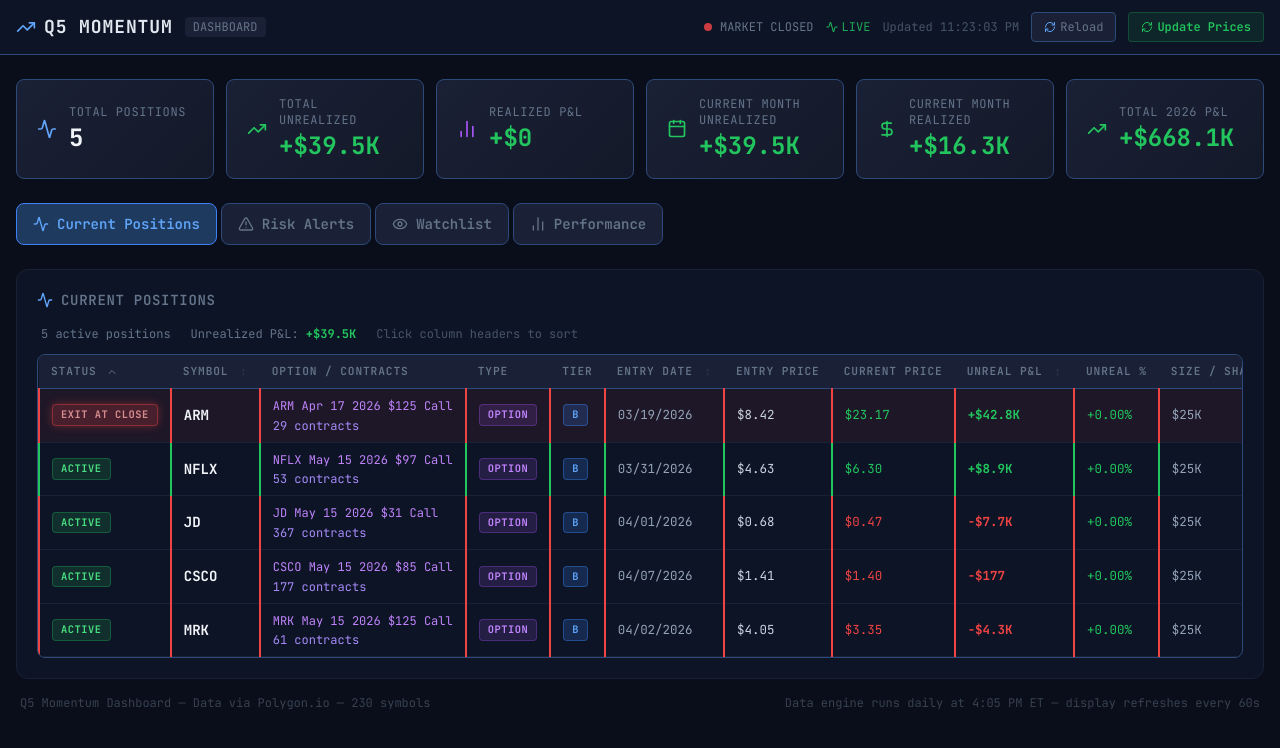
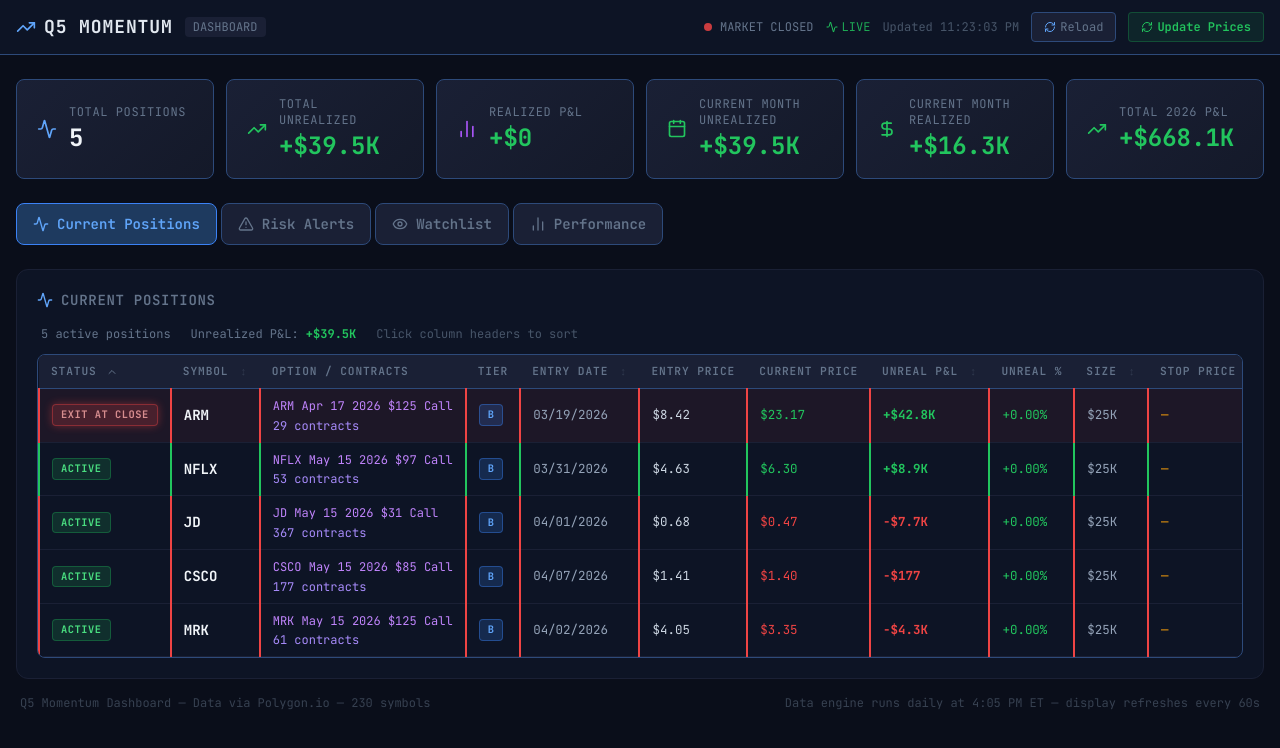
Before and after one commit to ztariff/q5-momentum-dashboard, a Next.js app: page / in a window 1280 px wide. Shown: the top 748 px of the page. Built offline with nearby package versions, Linux system fonts and the light colour scheme.

Commit message:
Remove Type column, rename Size/Shares to Size

```diff
--- a/components/PositionsTable.tsx
+++ b/components/PositionsTable.tsx
@@ -248,14 +248,13 @@
                 <th onClick={() => handleSort('status')}>Status <SortIcon col="status" /></th>
                 <th onClick={() => handleSort('symbol')}>Symbol <SortIcon col="symbol" /></th>
                 <th>Option / Contracts</th>
-                <th>Type</th>
                 <th>Tier</th>
                 <th onClick={() => handleSort('entry_date')}>Entry Date <SortIcon col="entry_date" /></th>
                 <th>Entry Price</th>
                 <th>Current Price</th>
                 <th onClick={() => handleSort('unrealized_pnl')}>Unreal P&L <SortIcon col="unrealized_pnl" /></th>
                 <th>Unreal %</th>
-                <th onClick={() => handleSort('position_size')}>Size / Shares <SortIcon col="position_size" /></th>
+                <th onClick={() => handleSort('position_size')}>Size <SortIcon col="position_size" /></th>
                 <th>Stop Price</th>
                 <th>Dist to Stop</th>
                 <th onClick={() => handleSort('days_remaining')}>Days Rem <SortIcon col="days_remaining" /></th>
@@ -309,13 +308,6 @@
                       ) : (
                         <span style={{ color: '#374151' }}>—</span>
                       )}
-                    </td>
-
-                    {/* Type */}
-                    <td>
-                      <span className={getInstrumentBadge(pos.instrument)}>
-                        {getInstrumentLabel(pos.instrument)}
-                      </span>
                     </td>
 
                     {/* Tier */}
```
